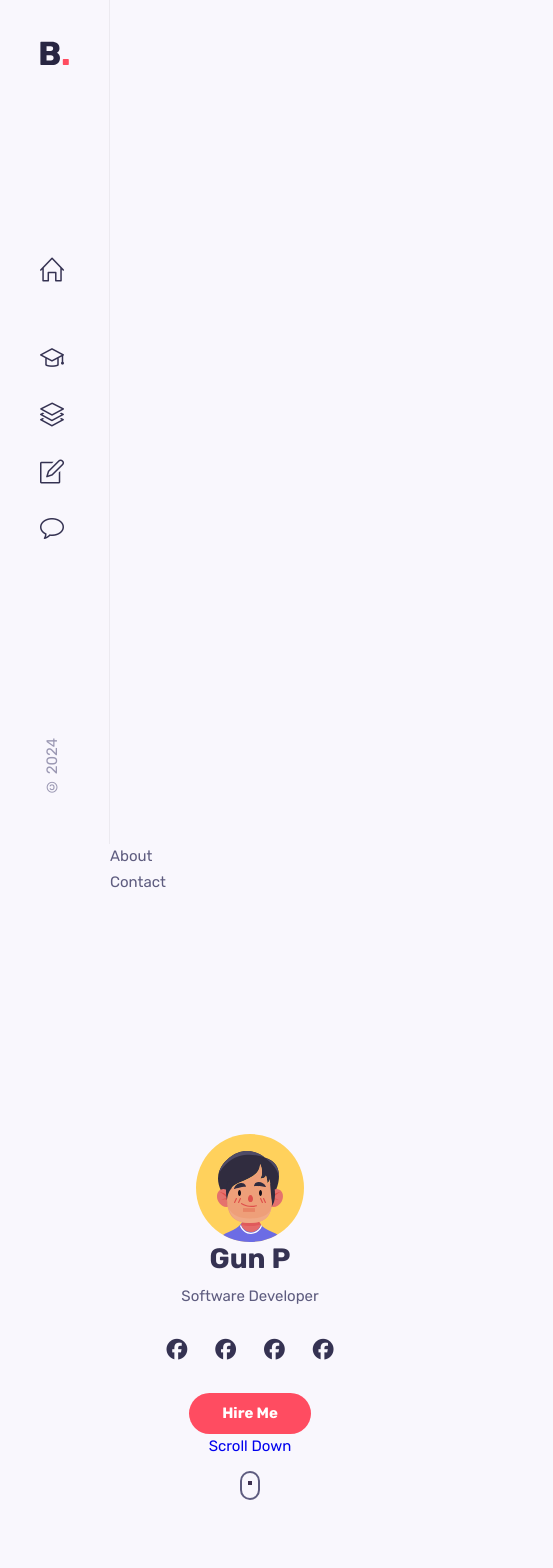
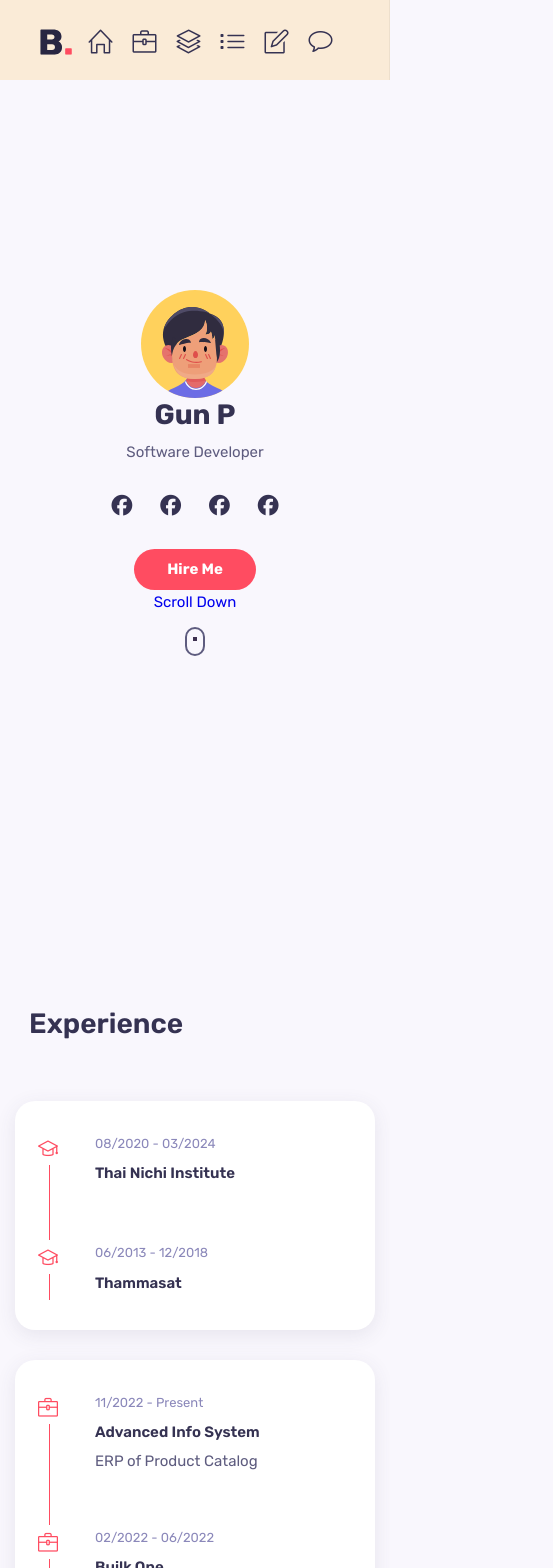
Before and after one commit to GunPkate/port_2024, a React (Create React App) app: page / in a window 390 px wide. Shown: the top 1568 px of the page, 553 px wide, since content can reach past the window. Built offline with nearby package versions, Linux system fonts and the light colour scheme.

Commit message:
fix nav and add responsive

```diff
--- a/src/App.css
+++ b/src/App.css
@@ -2,6 +2,12 @@ main {
   margin-left: 110px;
   /* margin-top: 0;
   background-color: red; */
+}
+
+@media screen and (max-width: 1024px){
+  main {
+    margin-left: 0px;
+  }
 }
 
 /* .App {
--- a/src/components/resume/resume.css
+++ b/src/components/resume/resume.css
@@ -51,3 +51,10 @@
     font-size: var(--h3-font-size);
     margin: 0.5rem 0;
 }
+
+@media screen and (max-width: 1024px){
+    .resume__container {
+        grid-template-columns: repeat(1, 1fr);
+        row-gap: 1.875rem;
+    }
+}
--- a/src/components/servcie/service.css
+++ b/src/components/servcie/service.css
@@ -44,3 +44,10 @@
 .services__description {
     color: #f8f9fa;
 }
+
+@media screen and (max-width: 1024px){
+    .services__container {
+        grid-template-columns: repeat(1, 1fr);
+        row-gap: 1.875rem;
+    }
+}
--- a/src/components/sidebar/sidebar.css
+++ b/src/components/sidebar/sidebar.css
@@ -1,5 +1,5 @@
 .aside {
-    position: fix;
+    position: fixed;
     left: 0;
     top: 0;
     background: (--body-color);
@@ -11,6 +11,7 @@
     flex-direction: column;
     justify-content: space-between;
     z-index: 10;
+    background-color: antiquewhite;
 }
 
 .nav__list {
@@ -34,3 +35,28 @@
     transform: rotate(-180deg);
     writing-mode: vertical-rl;
 }
+
+@media screen and (max-width: 1024px){
+    .aside {
+        font-size: 2.5rem;
+        width: 100%;
+        min-height: 5vh;
+        max-height: 1%;
+        display: flex;
+        flex-direction: row;
+    }
+
+    .nav__list {
+        display: flex;
+        flex-direction: row;
+        column-gap: 1.25rem;
+    }
+
+    .copyright{
+        display: none;
+    }
+
+    .nav, .nav__logo {
+        transform: translateY(-2.2rem);
+    }
+}
--- a/src/components/sidebar/sidebar.jsx
+++ b/src/components/sidebar/sidebar.jsx
@@ -4,7 +4,7 @@ import Logo from '../../assets/logo.svg'
 
 const Sidebar = () => {
     return (<>
-        <aside className="aside">
+        <aside className="aside responsive">
             <a href="#" className="nav__logo">
                 <img src={Logo} alt="" />
             </a>
@@ -12,29 +12,26 @@ const Sidebar = () => {
             <nav className="nav">
                 <div className="nav__menu">
                     <ul className="nav__list">
+
+
                         <li className="nav__item">
-                            <a href="#home" className="nav__link">
+                            <a href="#services" className="nav__link">
                                 <i className="icon-home"></i>
                             </a>
                         </li>
                         <li className="nav__item">
-                            <a href="#about" className="nav__link">
-                                <i className="icon-follower"></i>
-                            </a>
-                        </li>
-                        <li className="nav__item">
-                            <a href="#services" className="nav__link">
-                                <i className="icon-breifcase"></i>
-                            </a>
-                        </li>
-                        <li className="nav__item">
                             <a href="#resume" className="nav__link">
-                                <i className="icon-graduation"></i>
+                                <i className="icon-briefcase"></i>
                             </a>
                         </li>
                         <li className="nav__item">
                             <a href="#portfolio" className="nav__link">
                                 <i className="icon-layers"></i>
+                            </a>
+                        </li>
+                        <li className="nav__item">
+                            <a href="#service" className="nav__link">
+                                <i className="icon-list"></i>
                             </a>
                         </li>
                         <li className="nav__item">
--- a/src/index.css
+++ b/src/index.css
@@ -119,14 +119,14 @@ img {
   padding-bottom:  2rem;
 }
 
-.section_title {
+.section__title {
   font-size: var(--h1-font-size);
   margin-left: 0.875rem;
   position: relative;
   margin-bottom: 3.75rem;
 }
 
-.section_title::before{
+.section__title::before{
   content: '';
   background: url(../src/assets/dots-bg.svg);
   height: 2.25rem;
```
